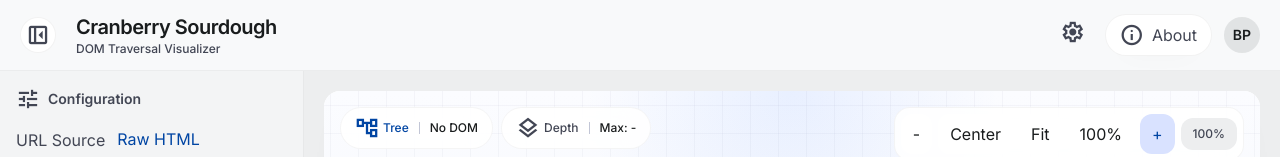
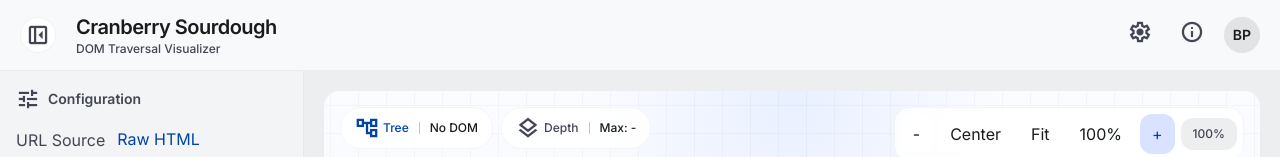
Before and after one commit to jsndwrd/Tubes2_CranberrySourdough, a React (Vite) app: page / in a window 1280 px wide. Shown: the top 157 px of the page. Built offline with nearby package versions, Linux system fonts and the light colour scheme.

Commit message:
Fix: Change button layout

```diff
--- a/src/frontend/components/AppHeader.tsx
+++ b/src/frontend/components/AppHeader.tsx
@@ -6,6 +6,8 @@ type AppHeaderProps = {
 };
 
 export function AppHeader({ isConfigurationCollapsed, onOpenAbout, onOpenSettings, onToggleConfiguration }: AppHeaderProps) {
+  const actionButtonClass = "rounded-full p-2 text-[var(--text-muted)] transition hover:bg-[var(--surface-muted)] hover:text-[var(--primary)]";
+
   return (
     <header className="sticky top-0 z-30 flex items-center justify-between border-b border-black/5 bg-[rgba(248,249,250,0.94)] px-4 py-3 backdrop-blur md:px-5 xl:relative">
       <button
@@ -31,19 +33,22 @@ export function AppHeader({ isConfigurationCollapsed, onOpenAbout, onOpenSetting
       </div>
       <div className="flex items-center gap-3">
         <button
-          className="rounded-full p-2 text-[var(--text-muted)] transition hover:bg-[var(--surface-muted)] hover:text-[var(--primary)]"
+          aria-label="Open settings"
+          className={actionButtonClass}
           onClick={onOpenSettings}
+          title="Settings"
           type="button"
         >
           <span className="material-symbols-outlined text-[18px]">settings</span>
         </button>
         <button
-          className="flex items-center gap-2 rounded-full border border-black/5 bg-white px-3.5 py-2 text-sm font-medium text-[var(--text-muted)] shadow-[0_12px_24px_-20px_rgba(15,23,42,0.22)] transition hover:border-[var(--primary)]/18 hover:bg-[var(--primary-soft)]/36 hover:text-[var(--primary)]"
+          aria-label="Open about dialog"
+          className={actionButtonClass}
           onClick={onOpenAbout}
+          title="About"
           type="button"
         >
           <span className="material-symbols-outlined text-[18px]">info</span>
-          <span className="hidden sm:inline">About</span>
         </button>
         <div className="flex h-9 w-9 items-center justify-center rounded-full bg-[var(--surface-strong)] text-sm font-semibold text-[var(--text)]">
           BP
```
